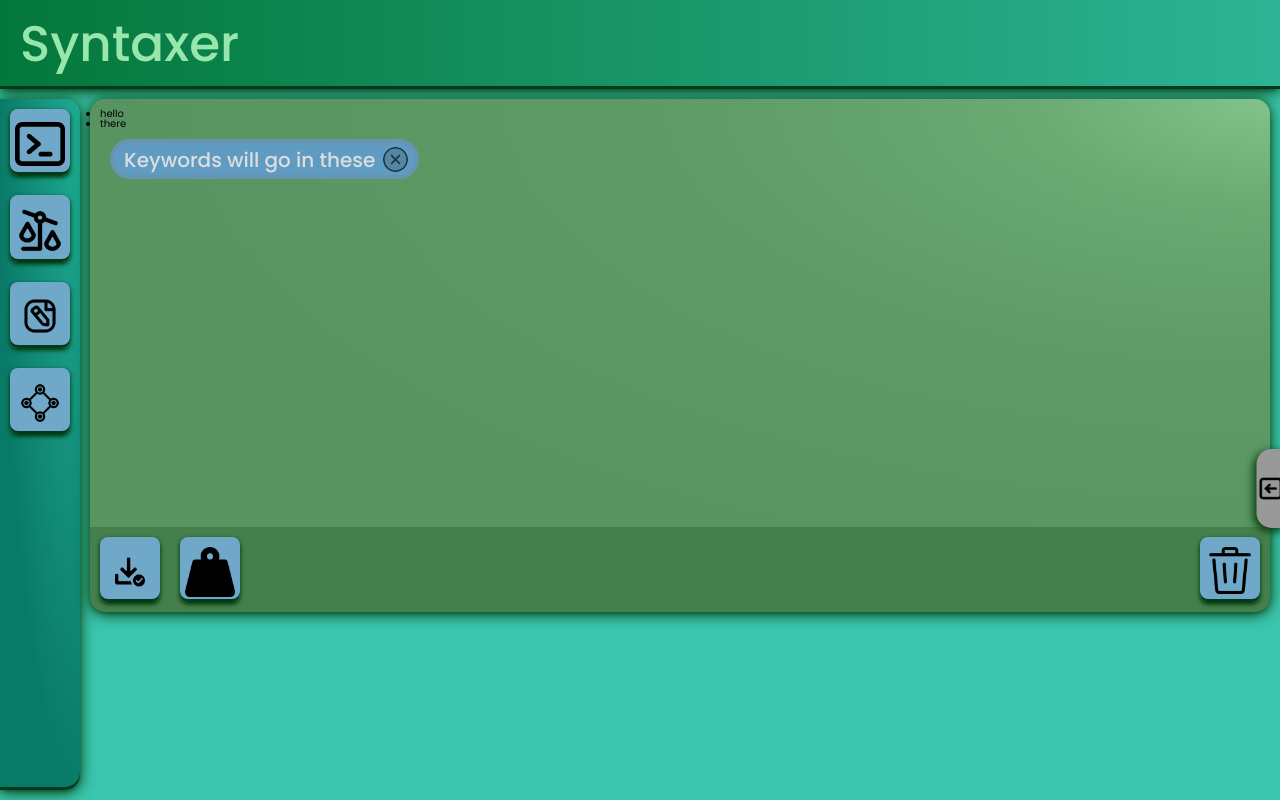
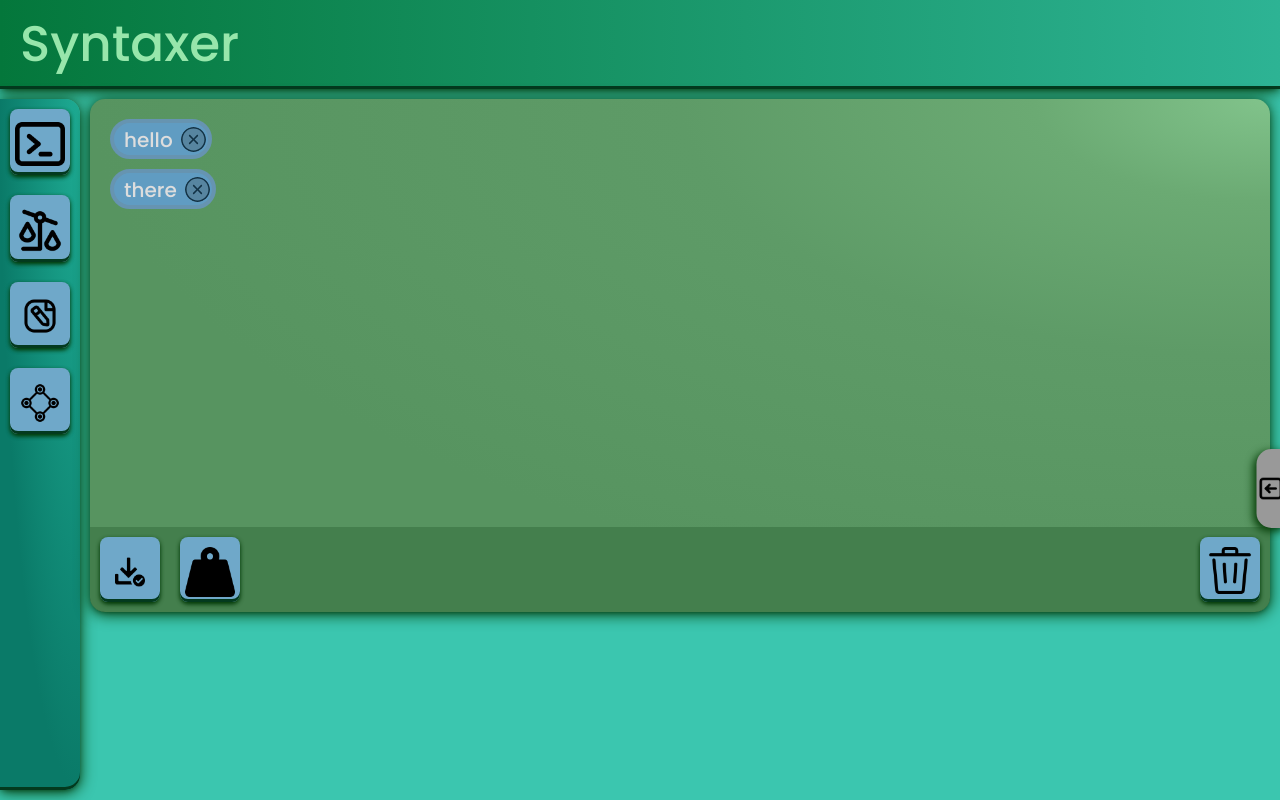
Before and after one commit to Yuugen64/Syntaxer, an Angular app: page / in a window 1280 px wide. Built offline with nearby package versions, Linux system fonts and the light colour scheme.

Commit message:
[UI | Prompt Area::Keyword Pills Dynamic Output] - Using ngFor I managed to output the array correctly and the styling even hooked up!

```diff
--- a/src/app/components/prompt-area/prompt-area.component.html
+++ b/src/app/components/prompt-area/prompt-area.component.html
@@ -1,12 +1,15 @@
 <div class="main-container">
     <div class="output-card">
 
+        <!--
         <ul>
             <li *ngFor="let token of tokens">{{token.text}}</li>
         </ul>
+        -->
+
 
         <!--This is for testing-->
-        <app-keyword-pill>Keyword</app-keyword-pill>
+        <app-keyword-pill *ngFor="let token of tokens">{{token.text}}</app-keyword-pill>
 
     </div>
 
--- a/src/app/components/sub-components/keyword-pill/keyword-pill.component.html
+++ b/src/app/components/sub-components/keyword-pill/keyword-pill.component.html
@@ -1,6 +1,8 @@
 <div class="pill-body">
 
-    <div class="label-area">Keywords will go in these</div>
+    <div class="label-area">
+        <ng-content></ng-content>
+    </div>
 
     <div class="icon-area">
         <div class="">
```
